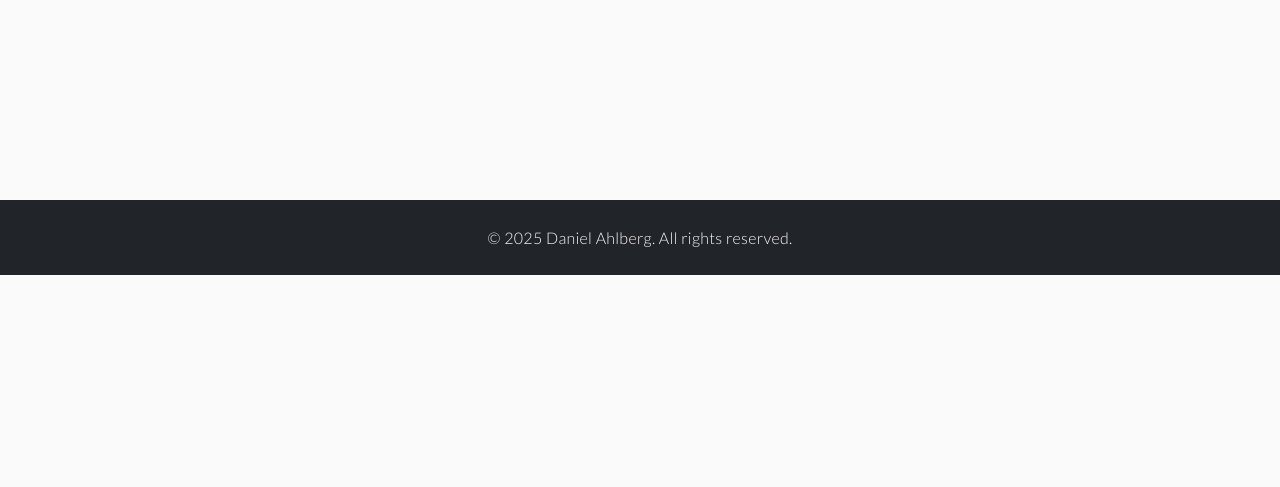
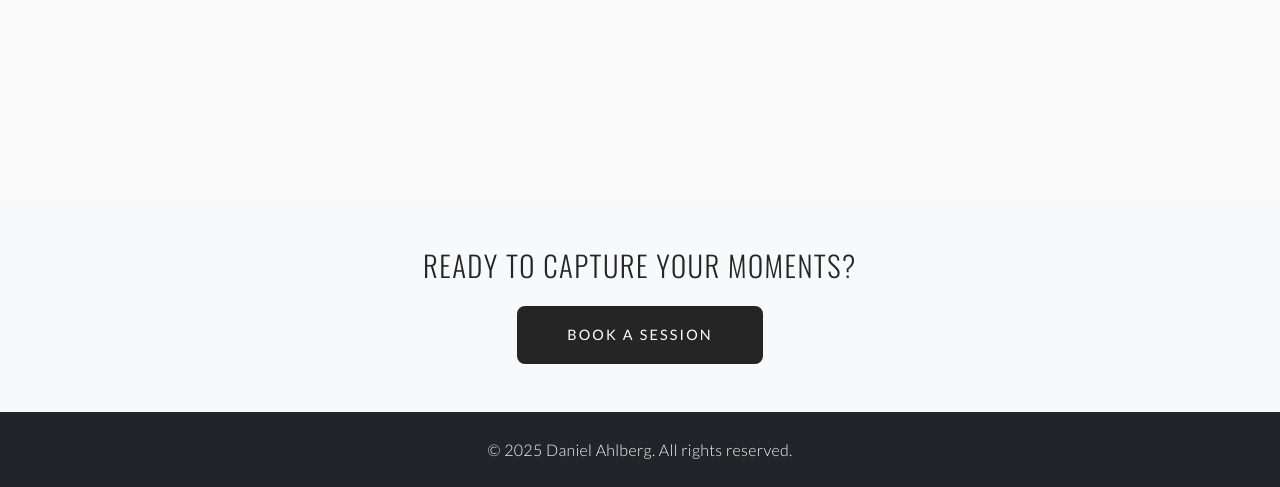
Before and after one commit to ispeakfishlanguage/danielahlberg.me, a Django app: page /portfolio/ in a window 1280 px wide. Shown: the part 4854-5341 px from the top of the page. Before the commit the page ends 5129 px from the top, so only its background shows below. Run offline with Django 4.2, Linux system fonts and the light colour scheme; data that the repository does not hold is empty; some web fonts are replaced.

```diff
--- a/static/css/style.css
+++ b/static/css/style.css
@@ -734,6 +741,39 @@ body:not(.hero-page) .navbar-toggler-bar {
 .animate-on-scroll.visible {
     opacity: 1;
     transform: translateY(0);
+}
+
+/* CTA Strip */
+.cta-strip {
+    background: #f8f9fa;
+    padding: 3rem 0 !important;
+}
+
+.cta-strip h3 {
+    font-family: 'Oswald', sans-serif;
+    font-weight: 300;
+    font-size: 1.8rem;
+    color: #252525;
+    letter-spacing: 0.05em;
+    margin-bottom: 1.5rem !important;
+}
+
+.cta-strip .btn-dark {
+    background-color: #252525;
+    border: 2px solid #252525;
+    font-family: 'Lato', sans-serif;
+    font-weight: 500;
+    text-transform: uppercase;
+    letter-spacing: 0.15em;
+    font-size: 0.9rem;
+    padding: 1rem 3rem !important;
+    transition: all 0.3s ease;
+}
+
+.cta-strip .btn-dark:hover {
+    background-color: transparent;
+    color: #252525;
+    transform: translateY(-2px);
 }
 
 /* Font loading optimization */
--- a/templates/base.html
+++ b/templates/base.html
@@ -90,7 +90,7 @@
         <div class="container">
             <div class="navbar-translate">
                 <a class="navbar-brand" href="{% url 'portfolio:home' %}" rel="tooltip" title="Daniel Ahlberg Photography" data-placement="bottom">
-                    <h1>DA</h1>
+                    <h1><span>D</span><span class="letter-a">A</span></h1>
                 </a>
                 <button class="navbar-toggler" type="button" data-bs-toggle="collapse" data-bs-target="#navigation" aria-controls="navigation" aria-expanded="false" aria-label="Toggle navigation">
                     <span class="navbar-toggler-bar bar1"></span>
@@ -101,12 +101,6 @@
 
             <div class="collapse navbar-collapse" id="navigation">
                 <ul class="navbar-nav ms-auto">
-                    <li class="nav-item">
-                        <a class="nav-link {% if request.resolver_match.url_name == 'home' %}active{% endif %}" href="{% url 'portfolio:home' %}">
-                            <p>Home</p>
-                        </a>
-                    </li>
-
                     <li class="nav-item dropdown">
                         <a class="nav-link dropdown-toggle {% if request.resolver_match.url_name == 'portfolio' %}active{% endif %}" id="portfolioDropdown" href="#" data-bs-toggle="dropdown" aria-expanded="false">
                             <p>Portfolio</p>
@@ -133,6 +127,12 @@
                     <li class="nav-item">
                         <a class="nav-link {% if request.resolver_match.url_name == 'about' %}active{% endif %}" href="{% url 'portfolio:about' %}">
                             <p>About</p>
+                        </a>
+                    </li>
+
+                    <li class="nav-item">
+                        <a class="nav-link" href="{% url 'portfolio:contact' %}">
+                            <p>Book a Session</p>
                         </a>
                     </li>
 
@@ -184,6 +184,14 @@
         {% block content %}{% endblock %}
     </main>
 
+    <!-- CTA Strip -->
+    <section class="cta-strip py-5 bg-light">
+        <div class="container text-center">
+            <h3 class="mb-4">Ready to capture your moments?</h3>
+            <a href="{% url 'portfolio:contact' %}" class="btn btn-dark btn-lg px-5 py-3">Book a Session</a>
+        </div>
+    </section>
+
     <footer class="bg-dark text-light text-center py-4">
         <div class="container">
             <p class="mb-0 fw-light">&copy; {% now "Y" %} Daniel Ahlberg. All rights reserved.</p>
--- a/templates/portfolio/portfolio.html
+++ b/templates/portfolio/portfolio.html
@@ -55,7 +55,7 @@
         <!-- Advanced Portfolio Grid -->
         <div class="advanced-portfolio-grid" id="portfolio-grid">
 
-            <div class="grid-item grid-large-landscape parallax-slow" data-category="landscape" data-delay="0">
+            <div class="grid-item grid-large-landscape" data-category="landscape" data-delay="0">
                 <img src="https://images.unsplash.com/photo-1506905925346-21bda4d32df4?ixlib=rb-4.0.3&auto=format&fit=crop&w=1200&q=90"
                      alt="Mountain Vista" class="grid-image" data-title="Mountain Vista" data-description="Sunrise over the peaks" loading="lazy">
                 <div class="image-overlay">
@@ -77,7 +77,7 @@
                 </div>
             </div>
 
-            <div class="grid-item grid-square parallax-medium" data-category="projects" data-delay="100">
+            <div class="grid-item grid-square" data-category="projects" data-delay="100">
                 <img src="https://images.unsplash.com/photo-1441986300917-64674bd600d8?ixlib=rb-4.0.3&auto=format&fit=crop&w=800&q=90"
                      alt="Urban Life" class="grid-image" data-title="Urban Project" data-description="Creative urban photography project" loading="lazy">
                 <div class="image-overlay">
@@ -110,7 +110,7 @@
                 </div>
             </div>
 
-            <div class="grid-item grid-wide-landscape parallax-slow" data-category="landscape" data-delay="250">
+            <div class="grid-item grid-wide-landscape" data-category="landscape" data-delay="250">
                 <img src="https://images.unsplash.com/photo-1501594907352-04cda38ebc29?ixlib=rb-4.0.3&auto=format&fit=crop&w=1400&q=90"
                      alt="Lake Reflection" class="grid-image" data-title="Lake Reflection" data-description="Perfect mirror reflection" loading="lazy">
                 <div class="image-overlay">
@@ -122,7 +122,7 @@
             </div>
 
             <!-- Row 4 -->
-            <div class="grid-item grid-portrait-tall parallax-medium" data-category="portraits" data-delay="400">
+            <div class="grid-item grid-portrait-tall" data-category="portraits" data-delay="400">
                 <img src="https://images.unsplash.com/photo-1544005313-94ddf0286df2?ixlib=rb-4.0.3&auto=format&fit=crop&w=800&q=90"
                      alt="Natural Portrait" class="grid-image" data-title="Natural Portrait" data-description="Outdoor portrait session" loading="lazy">
                 <div class="image-overlay">
@@ -167,7 +167,7 @@
                 </div>
             </div>
 
-            <div class="grid-item grid-medium-portrait parallax-fast" data-category="portraits" data-delay="300">
+            <div class="grid-item grid-medium-portrait" data-category="portraits" data-delay="300">
                 <img src="https://images.unsplash.com/photo-1500648767791-00dcc994a43e?ixlib=rb-4.0.3&auto=format&fit=crop&w=700&q=90"
                      alt="Lifestyle Portrait" class="grid-image" data-title="Lifestyle Portrait" data-description="Candid lifestyle moment" loading="lazy">
                 <div class="image-overlay">
@@ -202,7 +202,7 @@
                 </div>
             </div>
 
-            <div class="grid-item grid-square-large parallax-medium" data-category="projects" data-delay="150">
+            <div class="grid-item grid-square-large" data-category="projects" data-delay="150">
                 <img src="https://images.unsplash.com/photo-1519501025264-65ba15a82390?ixlib=rb-4.0.3&auto=format&fit=crop&w=1000&q=90"
                      alt="Urban Documentary" class="grid-image" data-title="Urban Documentary" data-description="Documentary photography project" loading="lazy">
                 <div class="image-overlay">
@@ -271,40 +271,7 @@ document.addEventListener('DOMContentLoaded', function() {
         });
     }, observerOptions);
 
-    // Parallax scroll effects for selected images
-    const parallaxObserver = new IntersectionObserver((entries) => {
-        entries.forEach(entry => {
-            if (entry.isIntersecting) {
-                const item = entry.target;
-                const speed = item.classList.contains('parallax-slow') ? 0.5 :
-                            item.classList.contains('parallax-medium') ? 0.3 : 0.7;
-
-                const scrolled = window.pageYOffset;
-                const rect = item.getBoundingClientRect();
-                const elementTop = rect.top + scrolled;
-
-                function updateParallax() {
-                    const currentScroll = window.pageYOffset;
-                    const yPos = Math.max(0, (currentScroll - elementTop) * speed);
-
-                    // Only apply parallax if item is not currently animating in
-                    if (!item.classList.contains('scroll-animate')) {
-                        const currentTransform = item.style.transform || '';
-                        const scaleMatch = currentTransform.match(/scale\([^)]+\)/);
-                        const scaleTransform = scaleMatch ? scaleMatch[0] : 'scale(1)';
-                        item.style.transform = `translateY(${yPos}px) ${scaleTransform}`;
-                    }
-                }
-
-                window.addEventListener('scroll', updateParallax);
-                updateParallax();
-            }
-        });
-    }, {
-        root: null,
-        rootMargin: '0px',
-        threshold: 0
-    });
+    // Parallax effects removed to prevent images from moving during scroll
 
     // Initialize portfolio items
     const portfolioItems = document.querySelectorAll('.grid-item');
@@ -315,12 +282,7 @@ document.addEventListener('DOMContentLoaded', function() {
         item.classList.add('scroll-animate');
         portfolioObserver.observe(item);
 
-        // Initialize parallax for items with parallax classes
-        if (item.classList.contains('parallax-slow') ||
-            item.classList.contains('parallax-medium') ||
-            item.classList.contains('parallax-fast')) {
-            parallaxObserver.observe(item);
-        }
+        // Parallax initialization removed
     });
 
     // Advanced filtering with smooth animations
```
Also changed, not shown: other parts of static/css/style.css (+14 -11 lines), templates/portfolio/home.html (+6 -6 lines).
